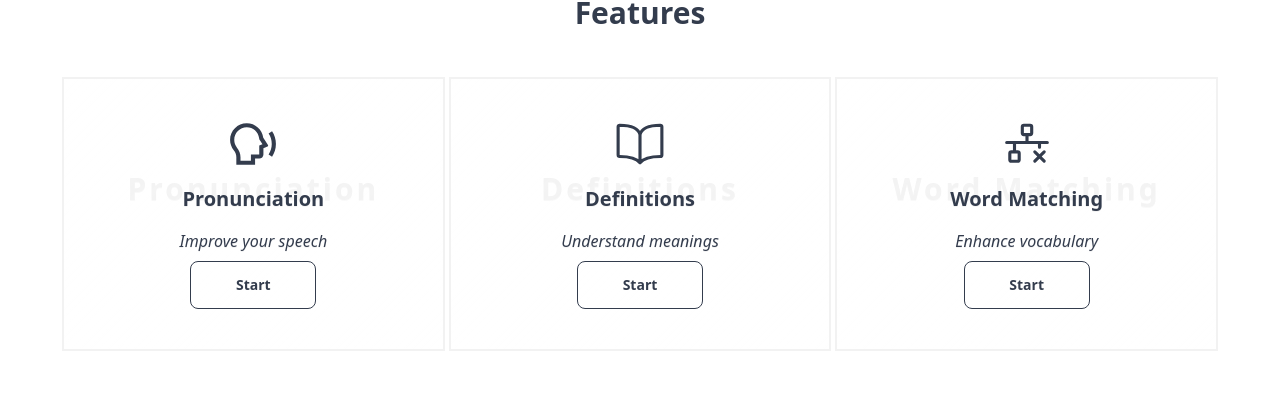
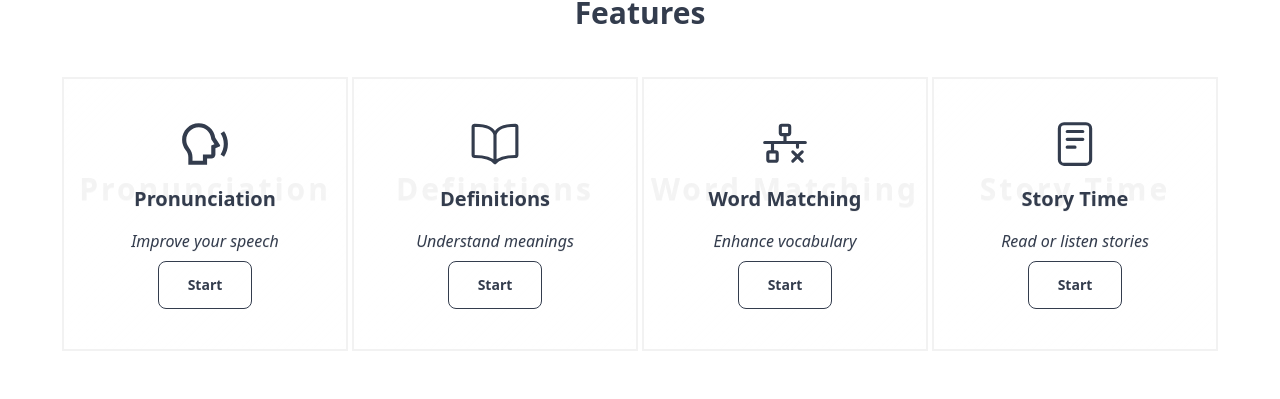
Before and after one commit to aliaydogdu105/vocapp, a React (Vite) app: page / in a window 1280 px wide. Shown: the part 1105-1504 px from the top of the page. Built offline with nearby package versions, Linux system fonts and the light colour scheme.

Commit message:
feat: add stories to the features section

```diff
--- a/src/pages/HomePage/components/FeaturesSection.jsx
+++ b/src/pages/HomePage/components/FeaturesSection.jsx
@@ -2,6 +2,7 @@ import React, { useState } from "react";
 import { RiSpeakFill, RiSpeakLine } from "react-icons/ri";
 import { IoBook, IoBookOutline } from "react-icons/io5";
 import { PiNetworkX, PiNetworkXFill } from "react-icons/pi";
+import { IoReader, IoReaderOutline } from "react-icons/io5";
 import { Link } from "react-router-dom";
 import BackgroundHeader from "./BackgroundHeader";
 
@@ -30,6 +31,14 @@ const FeaturesSection = ({ featuresRef }) => {
       icon: <PiNetworkX size={50} />,
       iconHover: <PiNetworkXFill size={50} />,
       route: "/word-matching",
+    },
+    {
+      id: 4,
+      header: "Story Time",
+      text: "Read or listen stories",
+      icon: <IoReaderOutline size={50} />,
+      iconHover: <IoReader size={50} />,
+      route: "/stories",
     },
   ];
 
```
